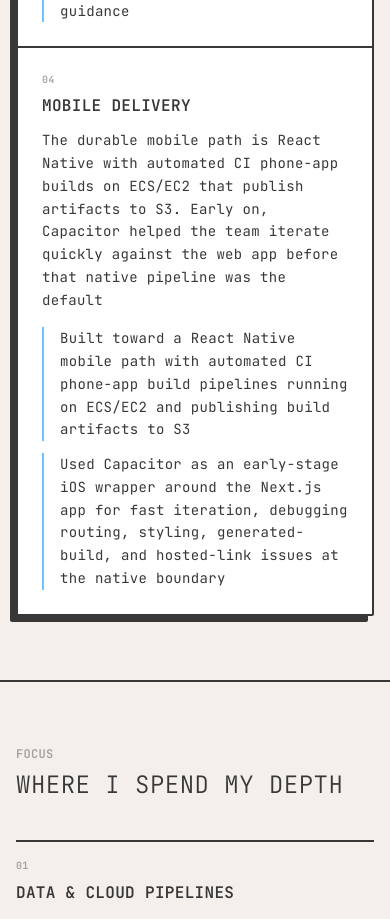
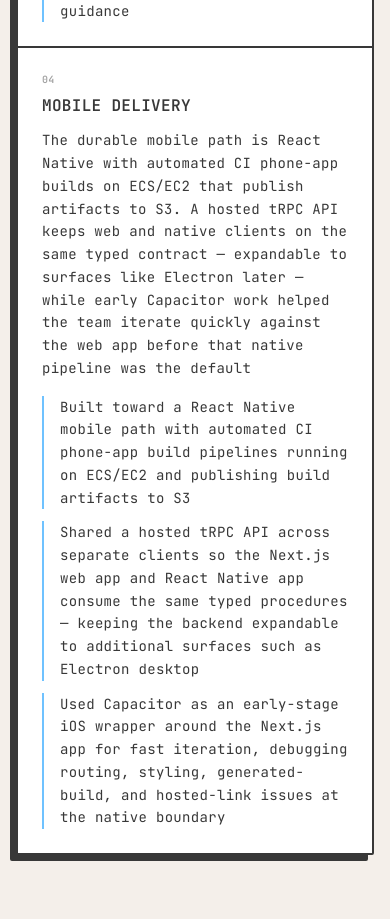
Before and after one commit to FirstTimeGaming/Portfolio, a Next.js app: page / in a window 390 px wide. Shown: the part 7940-8859 px from the top of the page. Built offline with nearby package versions, Linux system fonts and the light colour scheme.

Commit message:
chore(context): add an additional point to the mobile delivery section

```diff
--- a/src/content/site.ts
+++ b/src/content/site.ts
@@ -184,9 +184,10 @@
         },
         {
           title: "Mobile delivery",
-          body: "The durable mobile path is React Native with automated CI phone-app builds on ECS/EC2 that publish artifacts to S3. Early on, Capacitor helped the team iterate quickly against the web app before that native pipeline was the default",
+          body: "The durable mobile path is React Native with automated CI phone-app builds on ECS/EC2 that publish artifacts to S3. A hosted tRPC API keeps web and native clients on the same typed contract — expandable to surfaces like Electron later — while early Capacitor work helped the team iterate quickly against the web app before that native pipeline was the default",
           points: [
             "Built toward a React Native mobile path with automated CI phone-app build pipelines running on ECS/EC2 and publishing build artifacts to S3",
+            "Shared a hosted tRPC API across separate clients so the Next.js web app and React Native app consume the same typed procedures — keeping the backend expandable to additional surfaces such as Electron desktop",
             "Used Capacitor as an early-stage iOS wrapper around the Next.js app for fast iteration, debugging routing, styling, generated-build, and hosted-link issues at the native boundary",
           ],
         },
```
